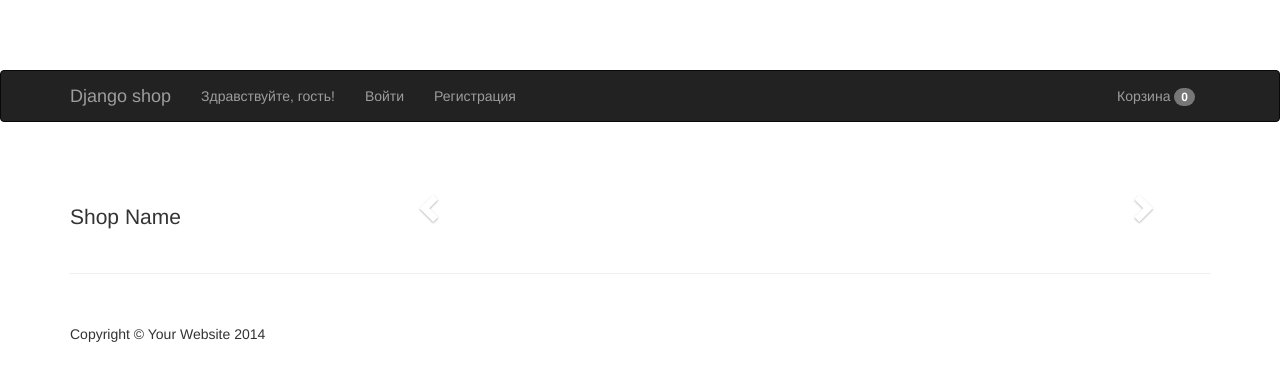
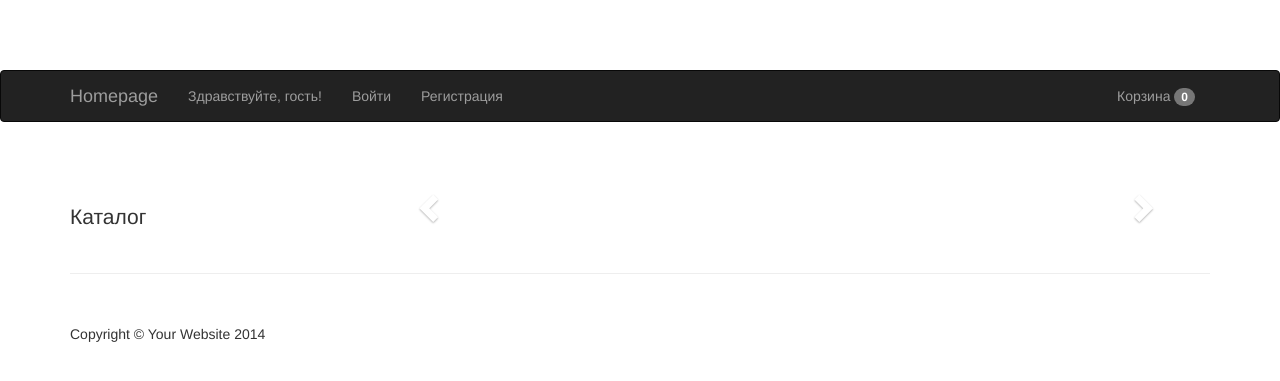
Before and after one commit to alchupin/django_eCom_test, a Django app: page / in a window 1280 px wide. Shown: the top 381 px of the page. Run offline with Django 3.2, Linux system fonts and the light colour scheme; data comes from the database, SQL or seed files in the repository; data that the repository does not hold is empty; some libraries are stand-ins or nearby versions.

Commit message:
cosmetic changes

```diff
--- a/shop/ecomapp/templates/base.html
+++ b/shop/ecomapp/templates/base.html
@@ -10,7 +10,7 @@
     <meta name="description" content="">
     <meta name="author" content="">
 
-    <title>Shop Homepage - Start Bootstrap Template</title>
+    <title>Интернет магазин на Django</title>
 
     <!-- Bootstrap Core CSS -->
     <link href="{% static 'css/bootstrap.min.css' %}" rel="stylesheet">
@@ -40,7 +40,7 @@
                     <span class="icon-bar"></span>
                     <span class="icon-bar"></span>
                 </button>
-                <a class="navbar-brand" href="/">Django shop</a>
+                <a class="navbar-brand" href="/">Homepage</a>
             </div>
             <!-- Collect the nav links, forms, and other content for toggling -->
             <div class="collapse navbar-collapse" id="bs-example-navbar-collapse-1">
@@ -102,7 +102,7 @@
         <div class="row">
 
             <div class="col-md-3">
-                <p class="lead">Shop Name</p>
+                <p class="lead">Каталог</p>
                 <div class="list-group">
                     {% for category in categories %}
                     <a href="{{category.get_absolute_url}}" class="list-group-item">{{ category.name }}</a>
@@ -204,7 +204,7 @@
 
     <!-- Bootstrap Core JavaScript -->
     <script src="{% static 'js/bootstrap.min.js' %}"></script>
-    <script src="{% static 'notifications/notify.js' %}" type="text/javascript"></script>
+
 
 <script>
 $(document).ready(function(){
--- a/shop/ecomapp/templates/category.html
+++ b/shop/ecomapp/templates/category.html
@@ -8,14 +8,13 @@
     {% for product in products_of_category %}
     <div class="col-sm-4">
         <img src="{{ product.image.url }}" style="width=80%; height: 250px">
-        <h4 class="text-center">{{ product.title }}</h4>
+        <h4 class="text-center"><strong><a href="{{ product.get_absolute_url }}">{{ product.title }}</a></strong></h4>
         <p class="text-center">Цена: <strong>{{ product.price}}</strong> </p>
 
         {% if request.user.is_authenticated %}
 <p class='text-center'><a href='#' class='add_to_cart' data-slug='{{ product.slug }}'><button class='btn btn-danger'>Добавить в корзину</button></a></p>{% endif %}
 {% if not request.user.is_authenticated %}<p class='text-center
-'>Заказывать товар могут только авторизированные пользователи. Пожалуйста, <a href='#'>войдите</a> или <a href='#
-'>зарегистрируйтесь</a></p>{% endif %}
+'>Заказывать товар могут только авторизированные пользователи. Пожалуйста, <a href='{% url "login" %}'>войдите</a> или <a href='{% url "registration" %}'>зарегистрируйтесь</a></p>{% endif %}
 
 
     </div>
```
Also changed, not shown: shop/media/samsung-galaxy-tab-s3-97-32gb-lte.jpg (added), shop/media/samsung-galaxy-tab-s3-97-32gb-lte_r76lsIH.jpg (added), shop/product_images/37541-planshet-apple-ipad-pro-12.9-64gb-wi-fi-silver_1024.jpg (added), shop/product_images/508f07058e4f11e7ad536805ca0cf0bb_c2c0048da09111e799b96805ca0cf0bb.jpg (added), 2 other files.
